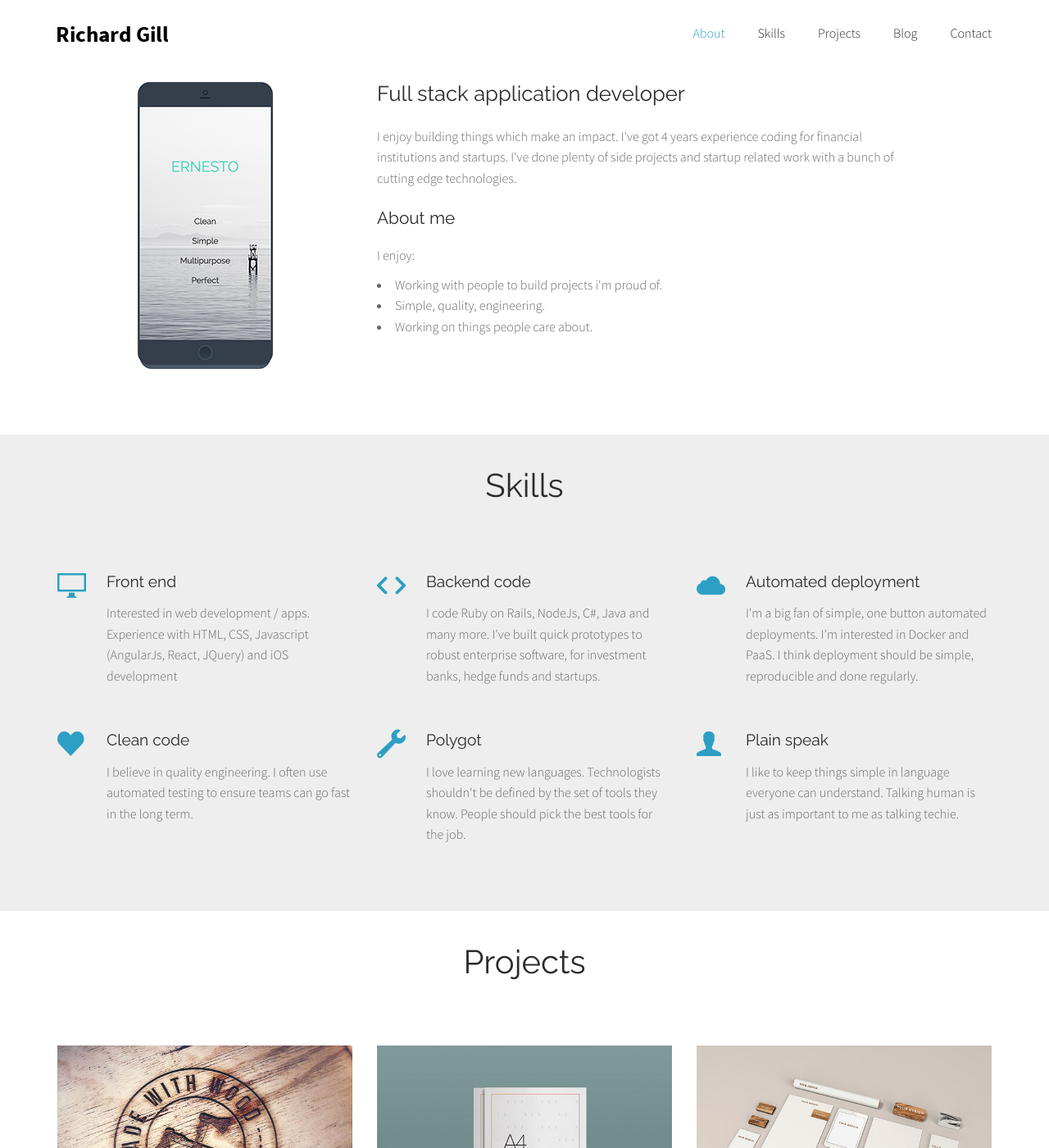
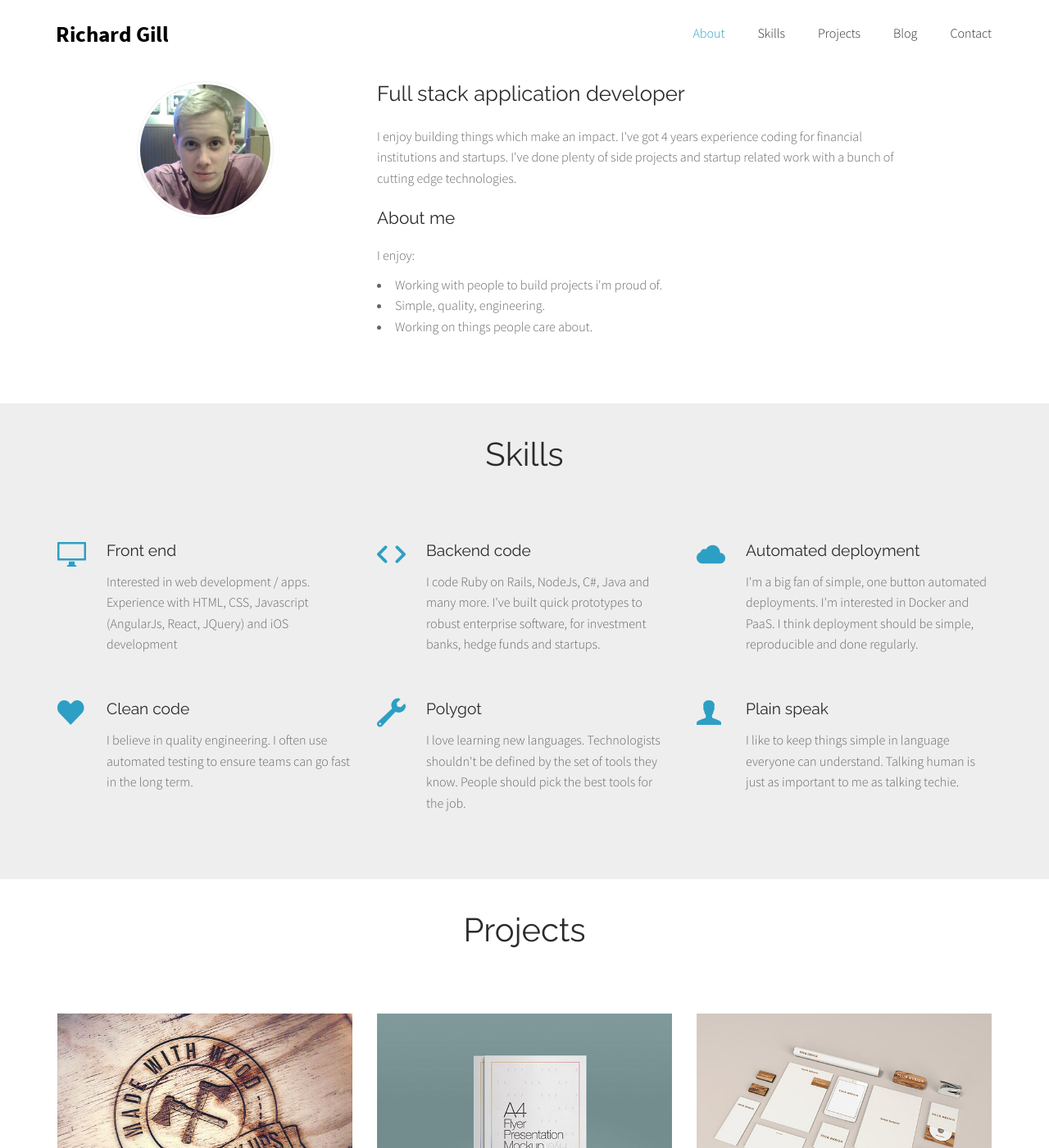
Before and after one commit to richardgill/richardgill.github.io, a Jekyll site: the page built from index.html, in a window 1280 px wide and 1400 px high. Shown: the whole window at 82% size. Built offline with Jekyll 4.4.1, drawn with Linux system fonts in a browser that asks for light colours; some web fonts are replaced; comment, search, counter and statistics services are not loaded.

Commit message:
added picture of Richard

```diff
--- a/css/style.css
+++ b/css/style.css
@@ -2057,3 +2057,10 @@ input[type="number"] {
   }
 }
 **/
+
+.person-circle  {
+  border-radius: 50%;
+  border: 3px solid white;
+  box-shadow: 0 0 2px rgba(0,0,0,0.2);
+  margin-top: 65git ;
+}
--- a/index.html
+++ b/index.html
@@ -48,7 +48,7 @@ tagline: Supporting tagline
         <div class="row">
 
           <div class="col-xs-12 hidden-xs hidden-sm col-md-2 col-md-offset-1">
-            <img src="img/content/iphoneflat.png" alt="iphone" class="img-responsive">
+            <img src="img/people/richardgill.png" alt="Richard Gill" class="img-responsive person-circle">
           </div> <!-- /col-xs-12 -->
 
           <div class="col-xs-12 col-md-7 col-md-offset-1">
```
Also changed, not shown: img/people/richardgill.png (added).
